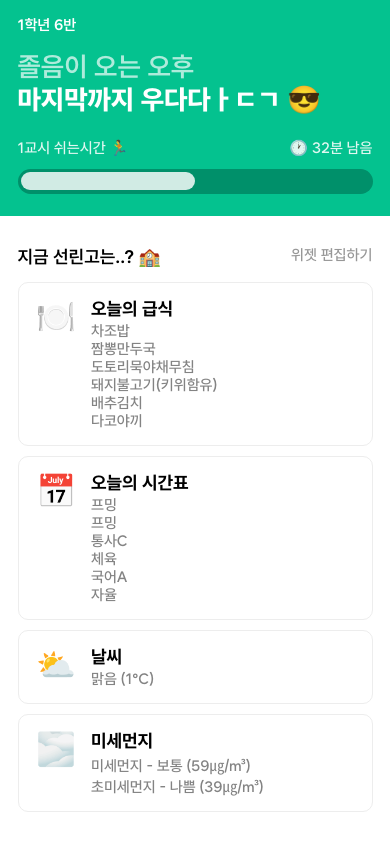
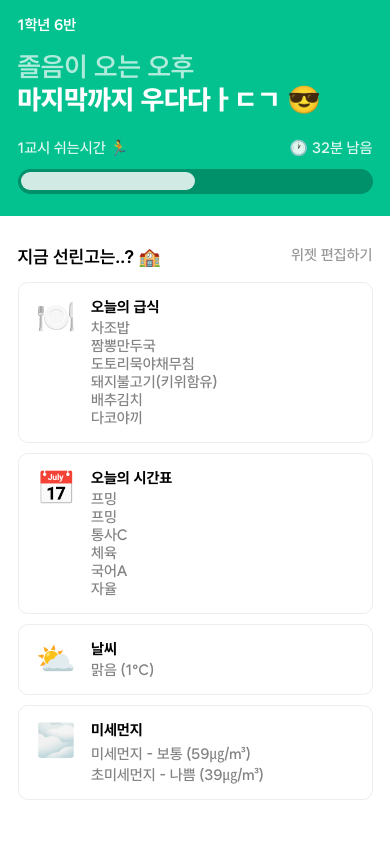
Before and after one commit to iamfiro/sunrin-life-app, a React Native app: screen /Home in a window 390 px wide. Built offline with nearby package versions, Linux system fonts and the light colour scheme.

Commit message:
💄 Update title size in SchoolInfoComponent

```diff
--- a/components/home/schoolDataList.tsx
+++ b/components/home/schoolDataList.tsx
@@ -16,7 +16,7 @@ function SchoolInfoComponent({ emoji, title, data }: SchoolInfoComponentProps) {
         <View style={style.schoolInfoContainer}>
             <Title size={0} color="#000" weight="300">{emoji}</Title>
             <View style={{ marginLeft: 15}}>
-                <Title size={4} color="#000" weight="400">{title}</Title>
+                <Title size={5} color="#000" weight="400">{title}</Title>
                 <View style={{ marginTop: 3 }} />
                 <Title size={5} color="#838383" weight="200">{data}</Title>
             </View>
```
